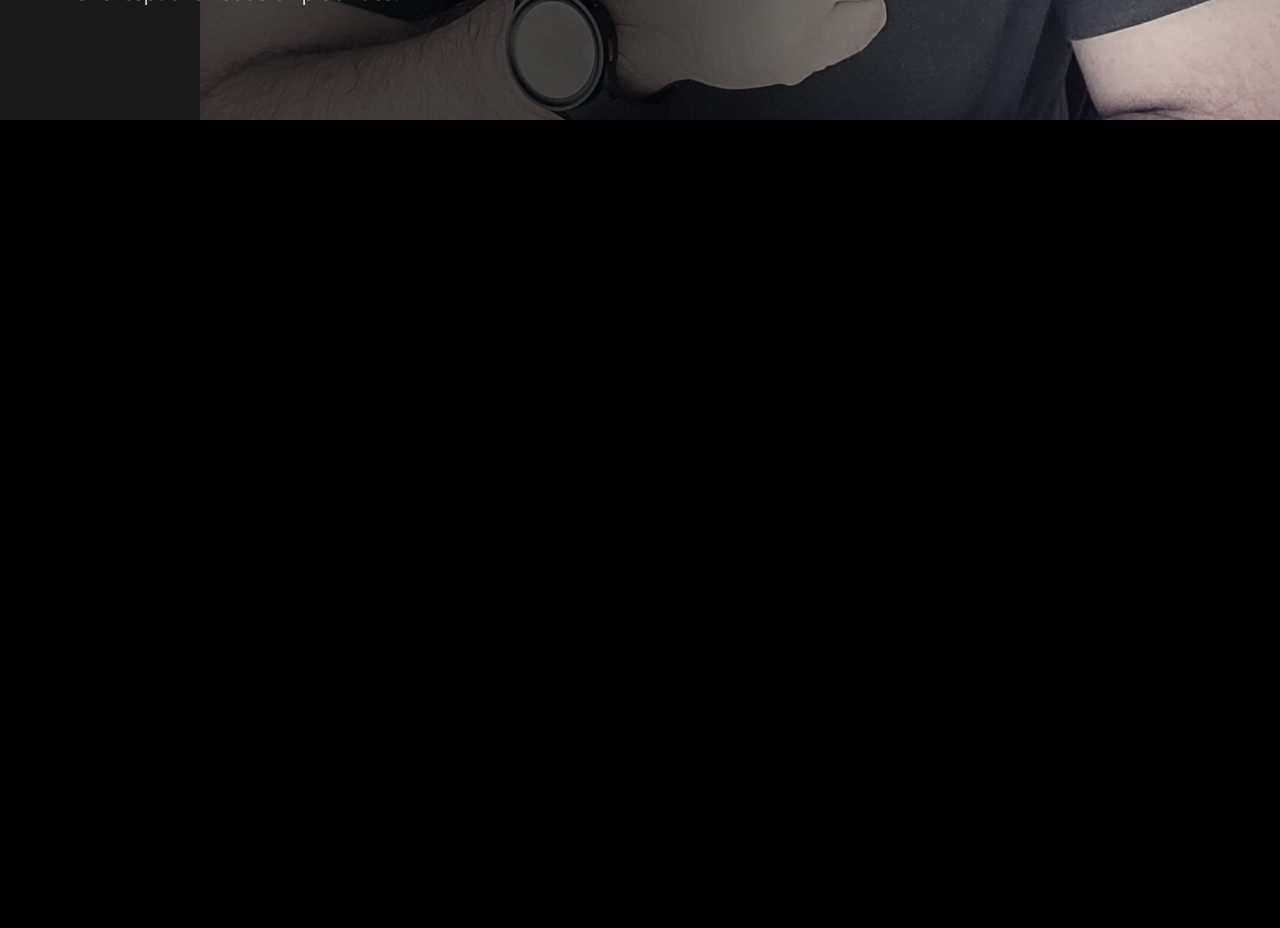
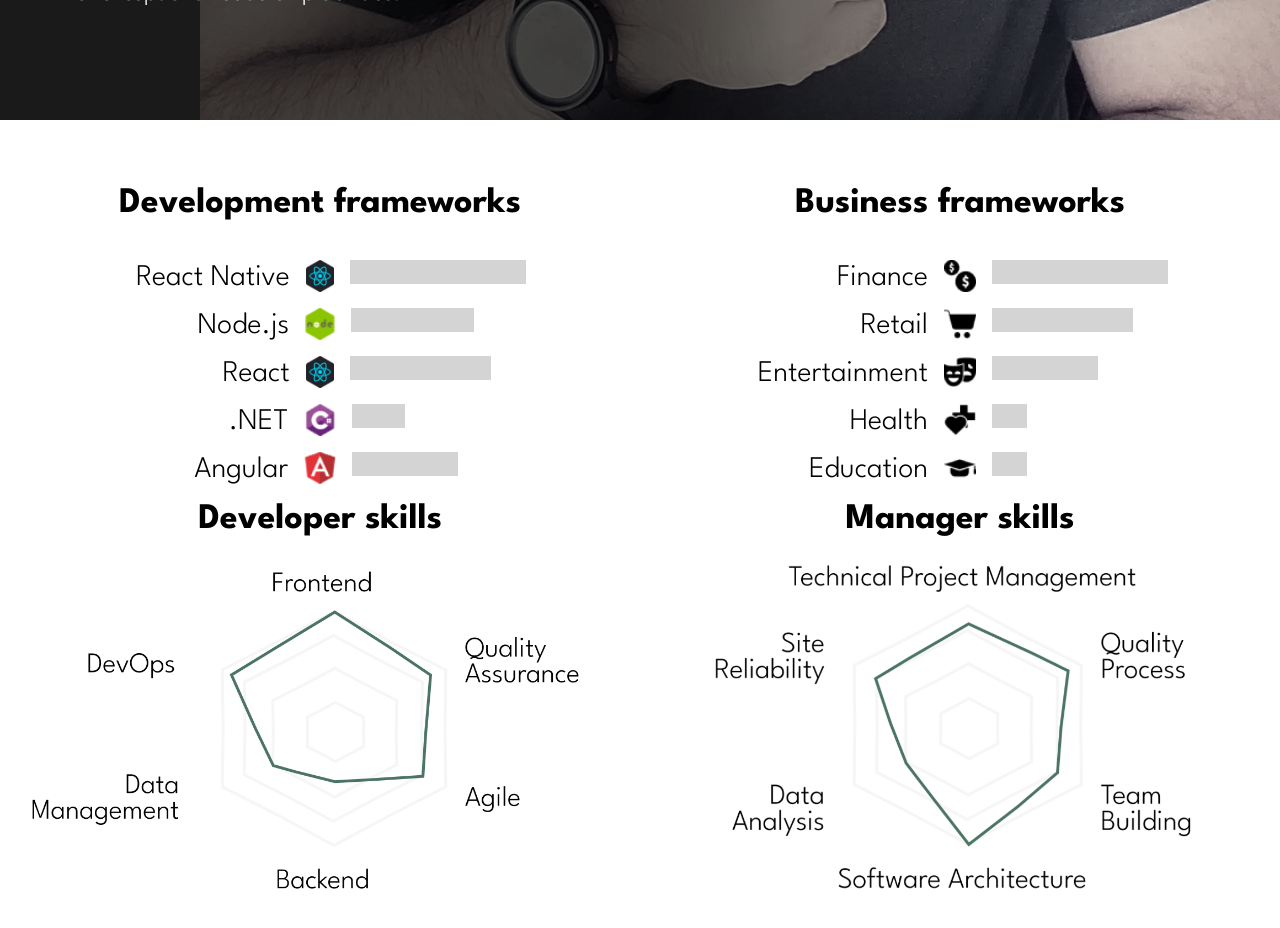
Before and after one commit to ohenrique/personal-website, a Next.js app: page / in a window 1280 px wide. Shown: the part 680-1608 px from the top of the page. Before the commit the page ends 800 px from the top, so only its background shows below. Built offline with nearby package versions, Linux system fonts and the light colour scheme.

Commit message:
Adjusting the resume page

```diff
--- a/src/app/layout.tsx
+++ b/src/app/layout.tsx
@@ -14,7 +14,7 @@ export default function RootLayout({
   children: React.ReactNode
 }) {
   return (
-    <html lang="en">
+    <html className='scroll-smooth' lang="en">
       <body className={leagueSpartan.className}>{children}</body>
     </html>
   )
--- a/src/app/page.tsx
+++ b/src/app/page.tsx
@@ -1,9 +1,11 @@
 import Hello from '@pages/hello'
+import Resume from '@pages/resume'
+export default function Home() {
 
-export default function Home() {
   return (
-    <main className="min-h-screen items-center justify-between">
+    <main >
       <Hello />
+      <Resume />
     </main>
   )
 }
--- a/src/app/pages/resume/index.tsx
+++ b/src/app/pages/resume/index.tsx
@@ -11,8 +11,8 @@ import GraphDeveloperSkills from '@public/graph-developer-skills.png'
 import GraphManagerSkills from '@public/graph-manager-skills.png'
 
 const Resume = () => (
-    <div className="flex flex-wrap bg-white min-h-screen items-center py-16">
-        <div className="flex flex-wrap justify-around basis-full">
+    <div className="flex flex-wrap bg-white min-h-screen items-center py-16 space-y-10 sm:space-y-0">
+        <div className="flex flex-wrap justify-around basis-full space-y-10 sm:space-y-0">
             <ComparingSkills
                 title="Development frameworks"
                 skills={[
@@ -32,13 +32,13 @@ const Resume = () => (
                     { name: "Education", icon: EducationIcon.src, percent: 20 },
                 ]} />
         </div>
-        <div className="flex flex-wrap justify-around basis-full">
+        <div className="flex flex-wrap justify-around basis-full space-y-10 md:space-y-0">
             <div className='md:w-1/2 max-w-4xl'>
-                <p className="font-bold text-3xl text-center">Developer skills</p>
+                <p className="font-bold text-3xl lg:text-4xl text-center">Developer skills</p>
                 <img className='inline' src={GraphDeveloperSkills.src} />
             </div>
             <div className='md:w-1/2 max-w-4xl'>
-                <p className="font-bold text-3xl text-center">Manager skills</p>
+                <p className="font-bold text-3xl lg:text-4xl text-center">Manager skills</p>
                 <img className='inline' src={GraphManagerSkills.src} />
             </div>
         </div>
@@ -81,7 +81,7 @@ interface ComparingSkills {
 }
 const ComparingSkills = ({ title, skills }: ComparingSkills) => (
     <div>
-        <p className="font-bold text-3xl text-center">{title}</p>
+        <p className="font-bold text-3xl lg:text-4xl text-center mb-9">{title}</p>
         {skills.map(skill => (<BarSkill {...skill} />))}
     </div>
 )
@@ -99,7 +99,7 @@ interface BarSkill {
 }
 const BarSkill = ({ name, icon, percent }: BarSkill) => (
     <div className="flex justify-center my-3">
-        <div className="font-light text-2xl w-32 text-right">{name}</div>
+        <div className="font-light text-2xl lg:text-3xl w-32 lg:w-44 text-right">{name}</div>
         <img className='h-8 mx-4' src={icon} />
         {Bar(percent)}
     </div>
--- a/tailwind.config.js
+++ b/tailwind.config.js
@@ -7,6 +7,10 @@ module.exports = {
   ],
   theme: {
     extend: {
+      lineHeight: {
+        'extra-loose': '2.5',
+        '12': '3rem',
+      },
       colors: {
         'black': '#1A1A1A',
       },
```
